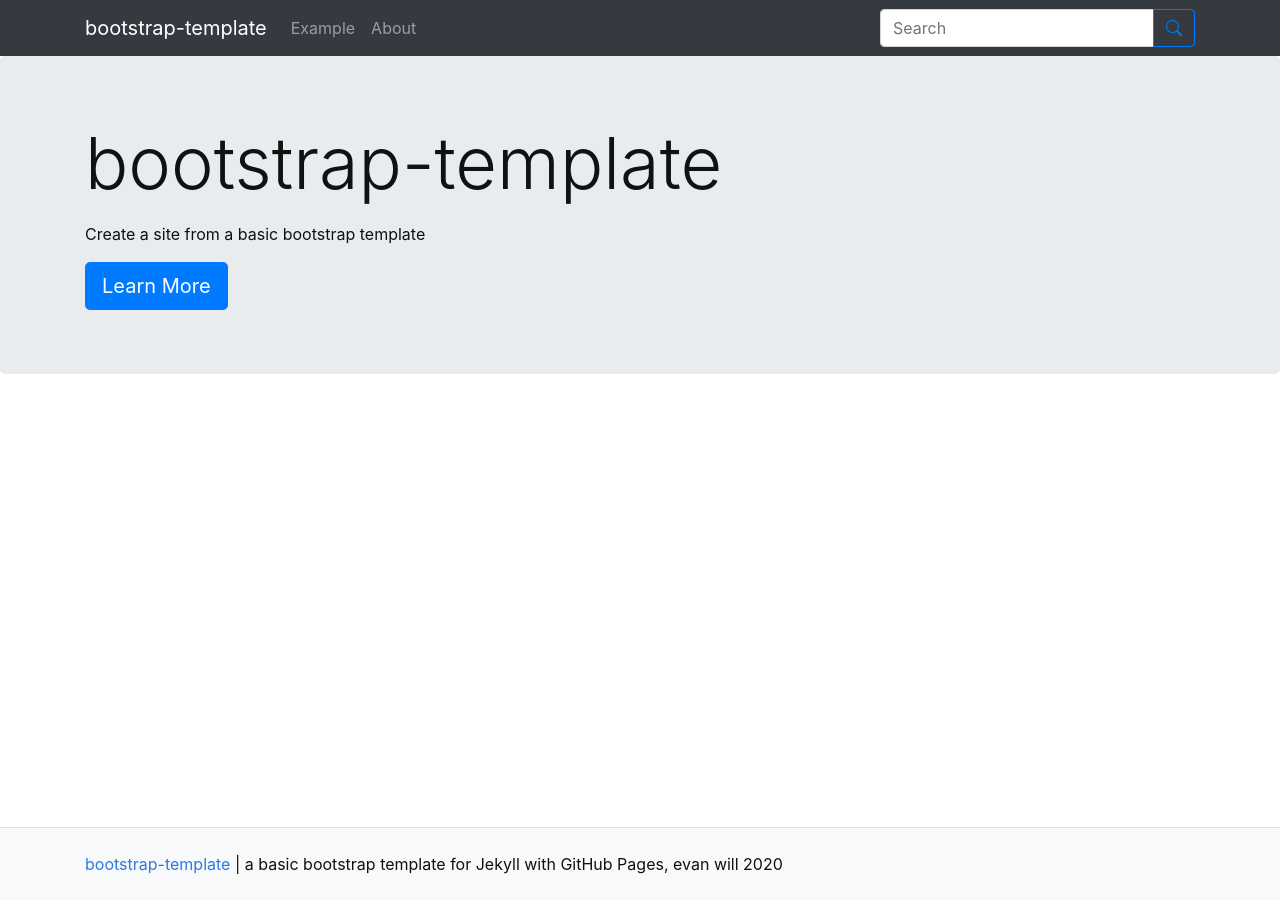
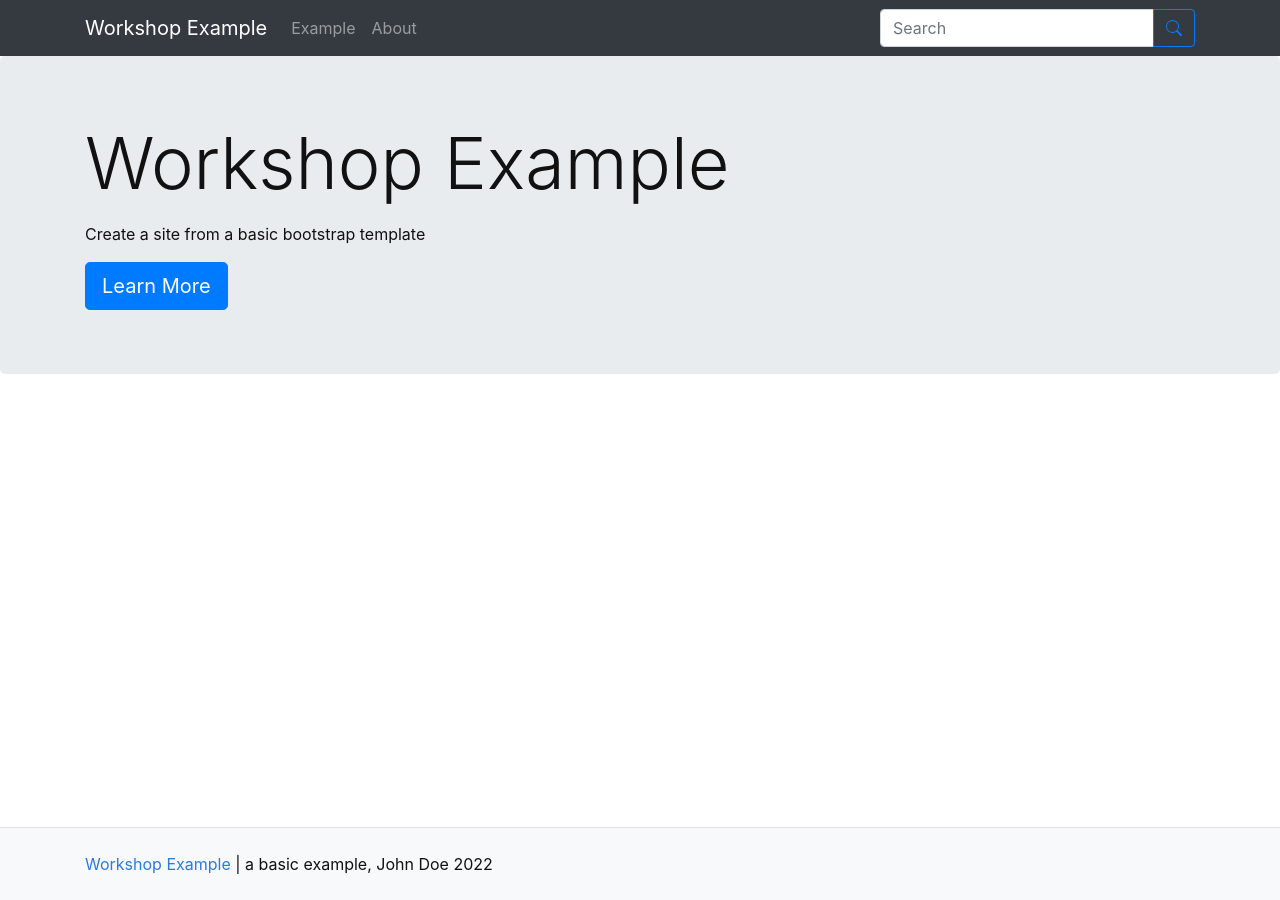
Before and after one commit to pwademo/test3, a Jekyll site: the page built from pages/index.md, in a window 1280 px wide. Built offline with Jekyll 4.4.1, drawn with Linux system fonts in a browser that asks for light colours.

Commit message:
set up config

```diff
--- a/_config.yml
+++ b/_config.yml
@@ -9,10 +9,10 @@
 #######
 # SITE SETTINGS
 #
-title: bootstrap-template
-description: "a basic bootstrap template for Jekyll with GitHub Pages"
-year: 2020
-author: evan will
+title: Workshop Example
+description: "a basic example"
+year: 2022
+author: John Doe
 # add search box to navbar, true/false
 search: true
 
@@ -27,9 +27,9 @@ url:
 # use baseurl to add subsection of the domain, e.g. /timelinejs-template
 # on gh-pages this is a / followed by the name of the repository
 # baseurl is your github repository's name prefixed with a /
-baseurl:
+baseurl: /workshop-example
 # location of code, the full url to your github repository
-source-code: https://github.com/thecdil/bootstrap-template
+source-code: https://github.com/pwademo/workshop-example
 
 ##########
 # GOOGLE ANALYTICS [optional!]
```
